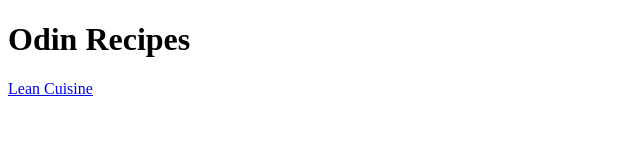
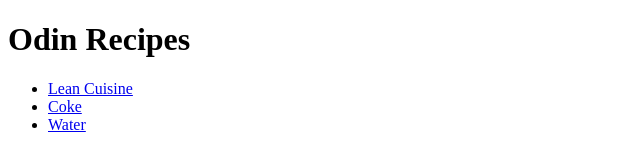
Before and after one commit to ulyssestenn/odin-recipes, a plain HTML site: page index.html in a window 1280 px wide. Shown: the whole page, without its empty margins (0-640 px from the left). Drawn offline with Linux system fonts and the light colour scheme.

Commit message:
Update index.html

```diff
--- a/index.html
+++ b/index.html
@@ -8,6 +8,12 @@
 </head>
 <body>
     <h1>Odin Recipes</h1>
-    <p><a href="recipes/lean-cuisine.html">Lean Cuisine</a></p>
+    <ul>
+
+    <li><a href="recipes/lean-cuisine.html">Lean Cuisine</a></li>
+    <li><a href="recipes/coke.html">Coke</a></li>
+    <li><a href="recipes/water.html">Water</a></li>
+
+    </ul>
 </body>
 </html>
```
